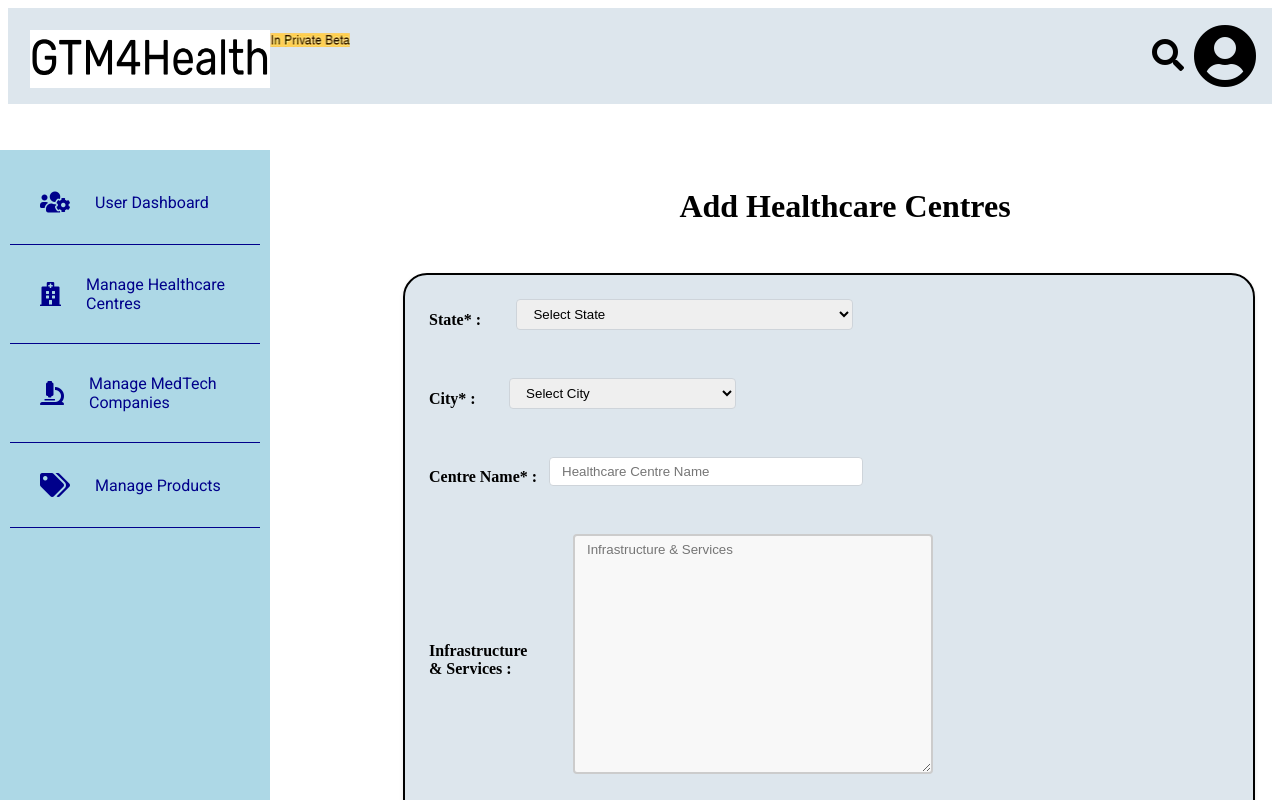
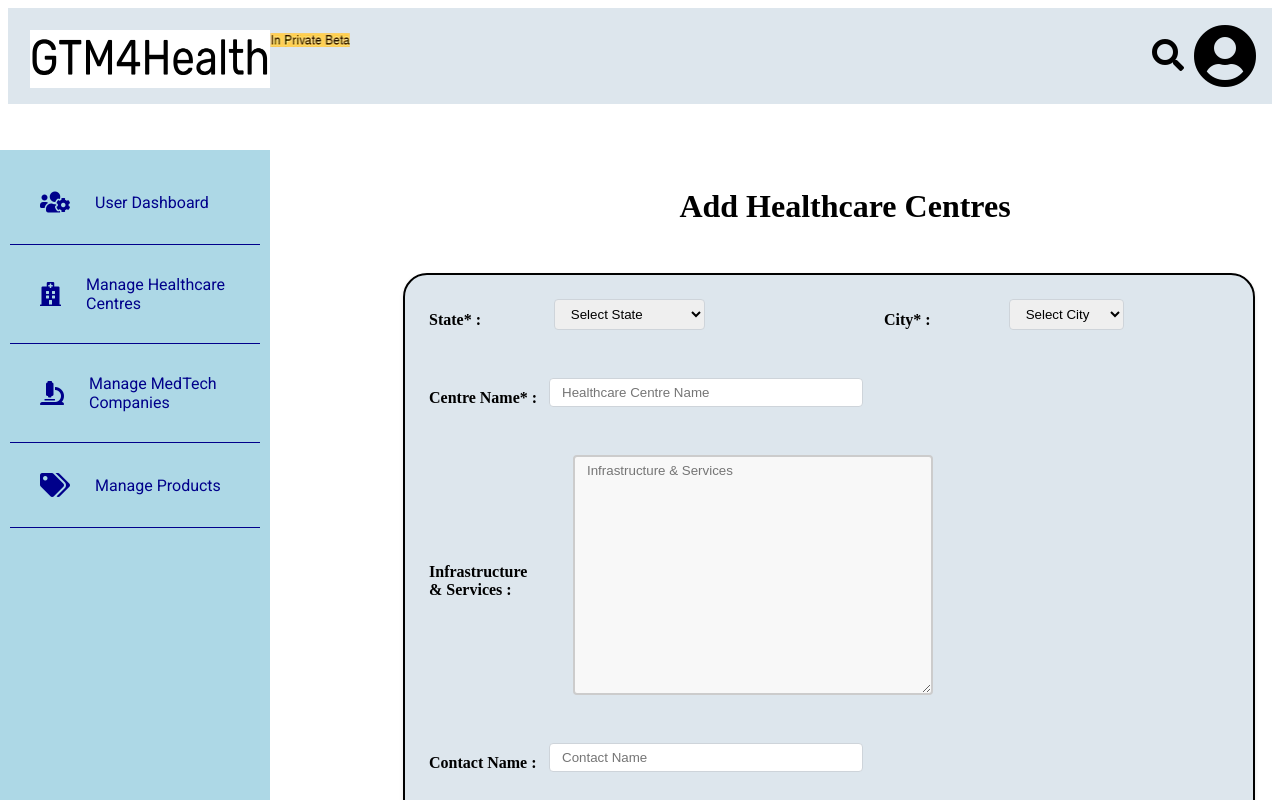
Before and after one commit to Sree-Harsha-PS/GTM4Health-Product, a React (Create React App) app: page /admin/dashboard/Add-Hospital in a window 1280 px wide. Shown: the top 800 px of the page. Built offline with nearby package versions, Linux system fonts and the light colour scheme.

Commit message:
Forms Adjust v1.2.16

```diff
--- a/src/AdminHospital.js
+++ b/src/AdminHospital.js
@@ -94,13 +94,14 @@ const Hospital = () => {
             <h1>Add Healthcare Centres</h1>
             {renderHospitalStatusMessage()}
             <form onSubmit={handleSubmit} className="hospital-f">
+              <div className='filter-container'>
                 <div className="form-group">
-                <label htmlFor="state">State* :</label>
+                  <label className='f-label' htmlFor="state">State* :</label>
                   <select
                     id="state"
                     value={state}
                     onChange={handleStateChange}
-                  className="form-outline"
+                    className="form-outline f-select wd50"
                   >
                     <option value="" disabled hidden>
                       Select State
@@ -113,19 +114,20 @@ const Hospital = () => {
                   </select>
                 </div>
                 <div className="form-group">
-                <label htmlFor="city">City* :</label>
+                  <label className='f-label' htmlFor="city">City* :</label>
                   <select
                     id="city"
                     required
                     value={city}
                     onChange={(e) => setCity(e.target.value)}
-                  className="form-outline"
+                    className="form-outline f-select wd50"
                   >
                     <option value="" disabled hidden>
                       Select City
                     </option>
                     {renderCityOptions()}
                   </select>
+                </div>
               </div>
               <div className="form-group">
                 <label htmlFor="name">Centre Name* :</label>
```
Lines whose indentation alone changed are shown as unchanged.
